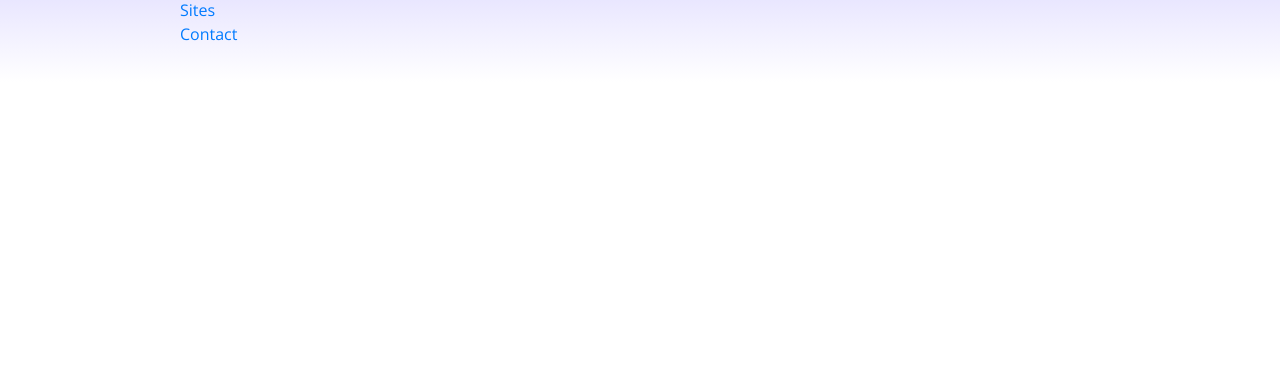
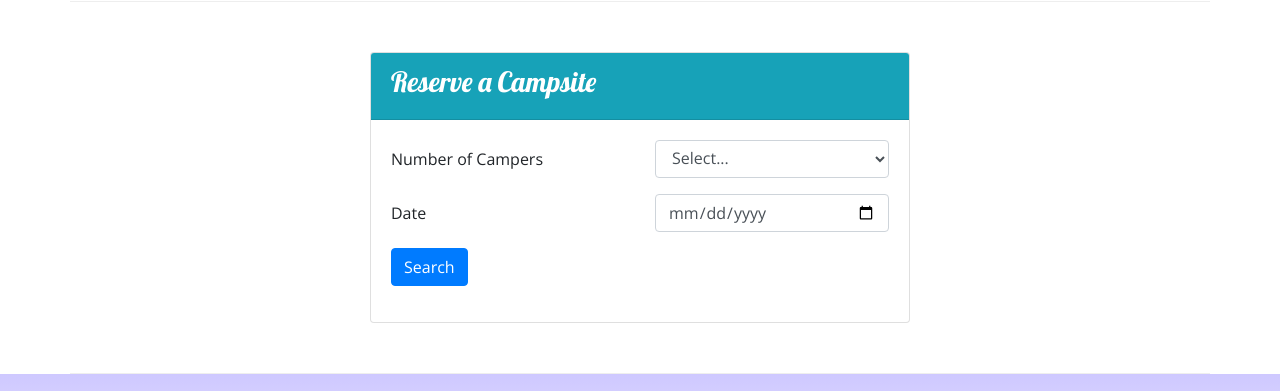
Before and after one commit to markobial/nucampsite, a website: page index.html in a window 1280 px wide. Shown: the part 1151-1542 px from the top of the page. Before the commit the page ends 1233 px from the top, so only its background shows below. Drawn offline with nearby package versions, Linux system fonts and the light colour scheme.

Commit message:
Week 2 Assignment

```diff
--- a/index.html
+++ b/index.html
@@ -27,6 +27,9 @@
                     <div class="col">
                         <h1>NuCamp</h1>
                         <h2>a better way to camp</h2>
+                    </div>
+                    <div class="col-md-4 col-xl-2 mt-4">
+                        <a class="nav-link " href="#reserveForm"><button type="button" class="btn bg-info text-white btn-lg text-nowrap">Reserve Campsite</button></a>
                     </div>
                 </div>
             </div>
@@ -67,12 +70,17 @@
 
         <div class="row row-content align-items-center">
             <div class="col-sm-4 col-md-3">
-                <h2>Featured Campsites</h2>
+                <h2 class="text-sm-left">Featured Campsites</h2>
             </div>
             <div class="col">
-                <h3>React Lake Campground</h3>
-        		<p class="d-none d-sm-block">Nestled in the foothills of the Chrome Mountains, this campground on the shores of the pristine React Lake is a favorite for fly fishers.</p>
-   			</div>
+                <div class="media">
+                    <div class="media-body align-self-center">
+                        <h3>React Lake Campground</h3>
+        		        <p class="d-none d-sm-block">Nestled in the foothills of the Chrome Mountains, this campground on the shores of the pristine React Lake is a favorite for fly fishers.</p>
+                    </div>
+                    <img class="d-flex ml-3 img-thumbnail" src="img/react-lake-thumb.jpg" alt="Breadcrumb Trail" />
+                </div>
+            </div>
         </div>
 
         <div class="row row-content align-items-center">
@@ -85,6 +93,48 @@
                     <div class="media-body align-self-center">
                         <h3>Bootstrap Outfitters</h3>
         				<p class="d-none d-sm-block">Bootstrap Outfitters supplies you with gear you need at prices you can't beat.</p>
+                    </div>
+                </div>
+            </div>
+        </div>
+
+        <div class="row row-content">
+            <div class="col-sm-6 mx-auto">
+                <div class="card">
+                    <div class="card-header bg-info text-white">
+                        <h3>Reserve a Campsite</h3>
+                    </div>
+                    <div class="card-body">
+
+                        <form id="reserveForm">
+                            <div class="row form-group">
+                                <label class="col-sm-6 col-form-label">Number of Campers</label>
+                            <div class="col">
+                                <select name="numCampers" id="numCampers" class="form-control">
+                                    <option>Select...</option>
+                                    <option value="1">1</option>
+                                    <option value="1">2</option>
+                                    <option value="1">3</option>
+                                    <option value="1">4</option>
+                                    <option value="1">5</option>
+                                    <option value="1">6</option>
+                                </select>
+                            </div>
+                            </div>
+
+                            <div class="row form-group">
+                                <label class="col-sm-6 col-form-label" for="date">Date</label>
+                            <div class="col">
+                                <input type="date" id="date" name="date" placeholder="date" class="form-control" />
+                            </div>
+                            </div>
+
+                            <div class="row form-group">
+                            <div class="col">
+                                <input type="submit" class="btn btn-primary" value="Search" />
+                            </div>
+                            </div>
+                        </form>
                     </div>
                 </div>
             </div>
```
